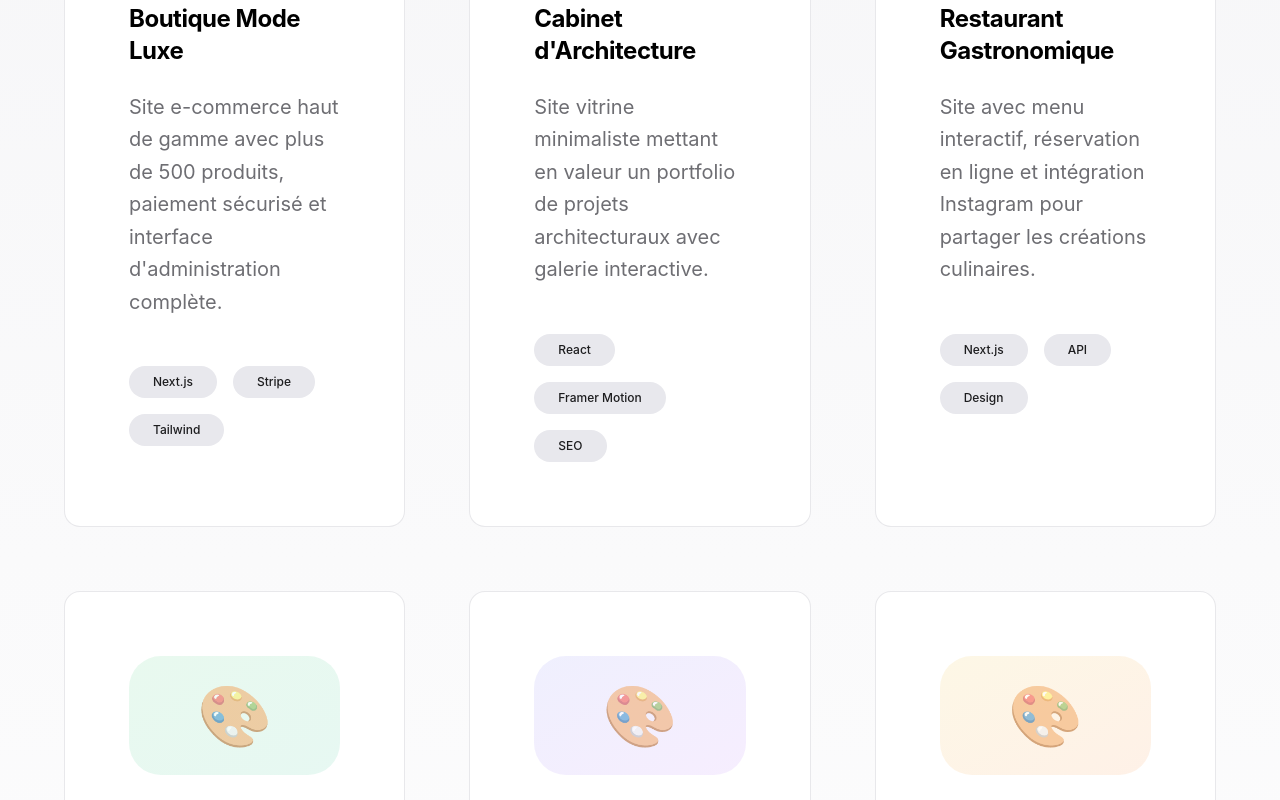
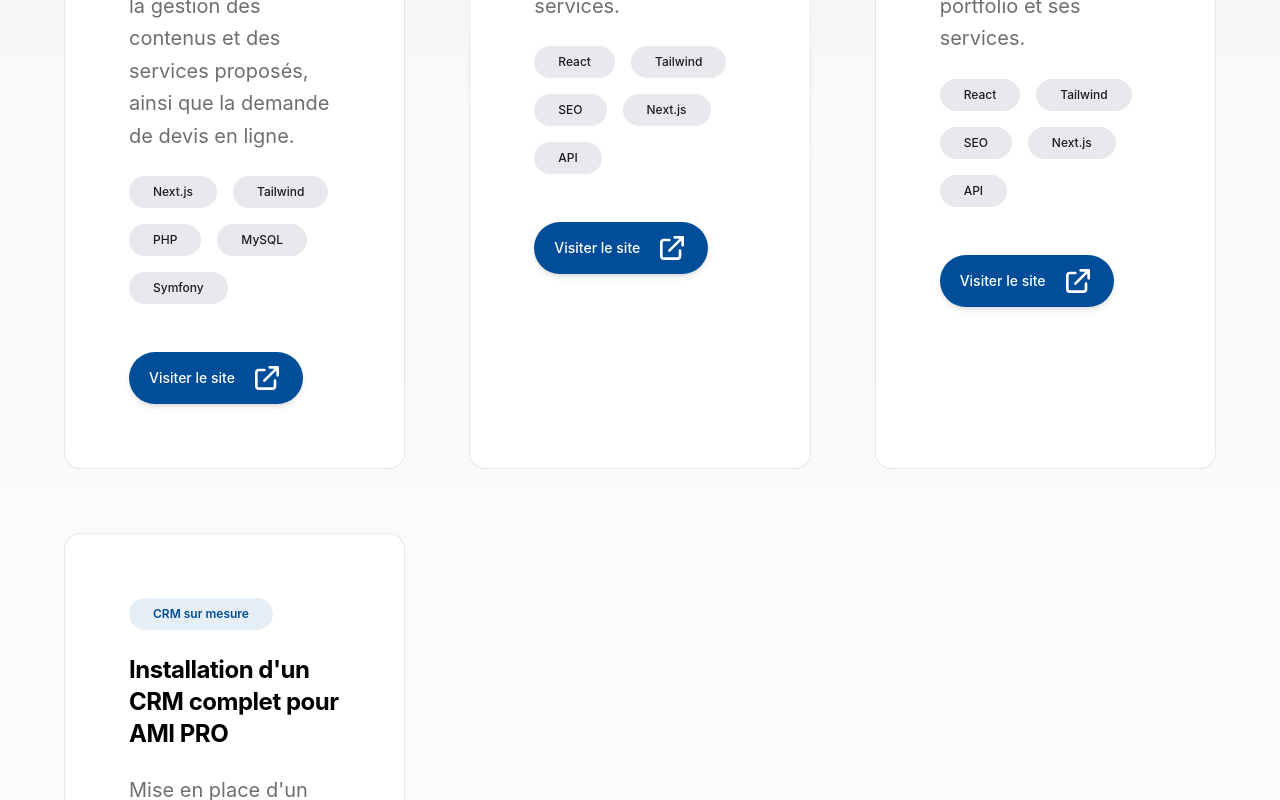
Before and after one commit to ThomasDlx/OneclicWebV2, a Next.js app: page /realisations in a window 1280 px wide. Shown: the part 1120-1920 px from the top of the page. Built offline with nearby package versions, Linux system fonts and the light colour scheme.

Commit message:
add clients

```diff
--- a/app/realisations/page.tsx
+++ b/app/realisations/page.tsx
@@ -10,46 +10,37 @@ import { motion } from 'framer-motion';
 export default function RealisationsPage() {
   const projects = [
     {
-      title: 'Boutique Mode Luxe',
-      category: 'E-commerce',
-      description: 'Site e-commerce haut de gamme avec plus de 500 produits, paiement sécurisé et interface d\'administration complète.',
-      tags: ['Next.js', 'Stripe', 'Tailwind'],
+      title: 'A.M.I PRO',
+      category: 'Site Vitrine',
+      description: 'Site vitrine avec espace d\'administration pour la gestion des contenus et des services proposés, ainsi que la demande de devis en ligne.',
+      tags: ['Next.js', 'Tailwind', 'PHP', 'MySQL', 'Symfony'],
       color: 'from-purple-500/10 to-pink-500/10',
+      link: 'https://amipro.com',
     },
     {
-      title: 'Cabinet d\'Architecture',
+      title: 'Codev Conseil',
       category: 'Site Vitrine',
-      description: 'Site vitrine minimaliste mettant en valeur un portfolio de projets architecturaux avec galerie interactive.',
-      tags: ['React', 'Framer Motion', 'SEO'],
+      description: 'Site vitrine pour un agent commercial, mettant en valeur ses services.',
+      tags: ['React', 'Tailwind', 'SEO', 'Next.js', 'API',],
       color: 'from-blue-500/10 to-cyan-500/10',
+      link: 'https://codevconseil.com',
+
     },
     {
-      title: 'Restaurant Gastronomique',
+      title: 'Darcque Mickael',
       category: 'Site Vitrine',
-      description: 'Site avec menu interactif, réservation en ligne et intégration Instagram pour partager les créations culinaires.',
-      tags: ['Next.js', 'API', 'Design'],
+      description: 'Site vitrine pour un artisan professionnel, mettant en avant son portfolio et ses services.',
+      tags: ['React', 'Tailwind', 'SEO', 'Next.js', 'API',],
       color: 'from-orange-500/10 to-red-500/10',
+      link: 'https://darcquemickael.fr/',
     },
     {
-      title: 'Plateforme SaaS',
-      category: 'Application Web',
-      description: 'Application web complexe avec tableau de bord, gestion multi-utilisateurs et facturation automatique.',
-      tags: ['TypeScript', 'PostgreSQL', 'API REST'],
+      title: 'Installation d\'un CRM complet pour AMI PRO',
+      category: 'CRM sur mesure',
+      description: 'Mise en place d\'un système CRM personnalisé pour gérer les clients, les devis, et les projets de manière efficace.',
+      tags: ['ORC', 'PostgreSQL', 'Comptabilité', 'Automatisations'],
       color: 'from-green-500/10 to-emerald-500/10',
-    },
-    {
-      title: 'Studio Créatif',
-      category: 'Site Vitrine',
-      description: 'Portfolio créatif avec animations personnalisées et présentation de cas clients en format storytelling.',
-      tags: ['Animation', 'Design', 'UX'],
-      color: 'from-indigo-500/10 to-purple-500/10',
-    },
-    {
-      title: 'Marketplace Artisanale',
-      category: 'E-commerce',
-      description: 'Plateforme multi-vendeurs permettant aux artisans de vendre leurs créations avec système de commission.',
-      tags: ['Multi-vendor', 'Stripe', 'Dashboard'],
-      color: 'from-yellow-500/10 to-orange-500/10',
+
     },
   ];
 
@@ -96,12 +87,6 @@ export default function RealisationsPage() {
           <div className="grid grid-cols-1 md:grid-cols-2 lg:grid-cols-3 gap-8">
             {projects.map((project, index) => (
               <Card key={index} delay={index * 0.1}>
-                <div
-                  className={`aspect-video rounded-xl bg-gradient-to-br ${project.color} mb-6 flex items-center justify-center`}
-                >
-                  <div className="text-6xl opacity-50">🎨</div>
-                </div>
-
                 <div className="mb-3">
                   <span className="inline-block px-3 py-1 rounded-full bg-primary/10 text-primary text-xs font-semibold">
                     {project.category}
@@ -112,11 +97,11 @@ export default function RealisationsPage() {
                   {project.title}
                 </h3>
 
-                <p className="text-gray-400 dark:text-white mb-6 leading-relaxed">
+                <p className="text-gray-400 dark:text-white mb-3 leading-relaxed">
                   {project.description}
                 </p>
 
-                <div className="flex flex-wrap gap-2">
+                <div className="flex flex-wrap gap-2 mb-6">
                   {project.tags.map((tag, i) => (
                     <span
                       key={i}
@@ -126,6 +111,30 @@ export default function RealisationsPage() {
                     </span>
                   ))}
                 </div>
+
+                {project.link && (
+                  <a
+                    href={project.link}
+                    target="_blank"
+                    rel="noopener noreferrer"
+                    className="inline-flex items-center gap-2 px-5 py-2.5 rounded-full bg-primary text-white font-medium text-sm hover:bg-blue-700 hover:text-white hover:scale-105 transition-all duration-200 shadow-md hover:shadow-lg group"
+                  >
+                    <span>Visiter le site</span>
+                    <svg
+                      className="w-4 h-4 transition-transform duration-200 group-hover:translate-x-0.5 group-hover:-translate-y-0.5"
+                      fill="none"
+                      viewBox="0 0 24 24"
+                      stroke="currentColor"
+                      strokeWidth={2}
+                    >
+                      <path
+                        strokeLinecap="round"
+                        strokeLinejoin="round"
+                        d="M10 6H6a2 2 0 00-2 2v10a2 2 0 002 2h10a2 2 0 002-2v-4M14 4h6m0 0v6m0-6L10 14"
+                      />
+                    </svg>
+                  </a>
+                )}
               </Card>
             ))}
           </div>
```
